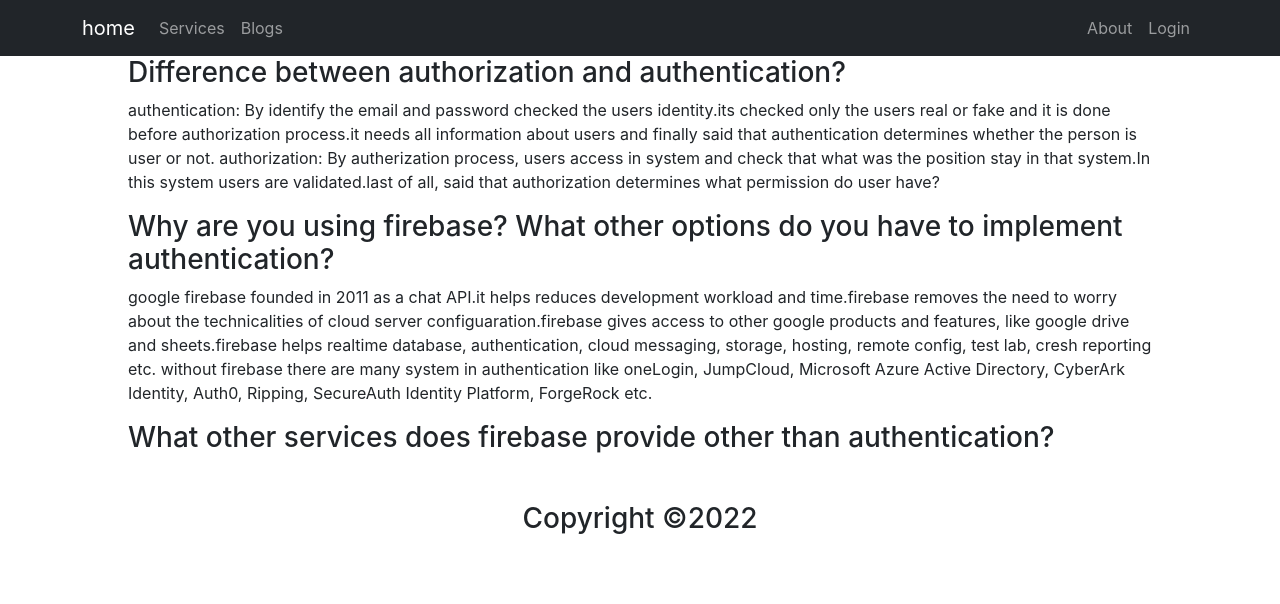
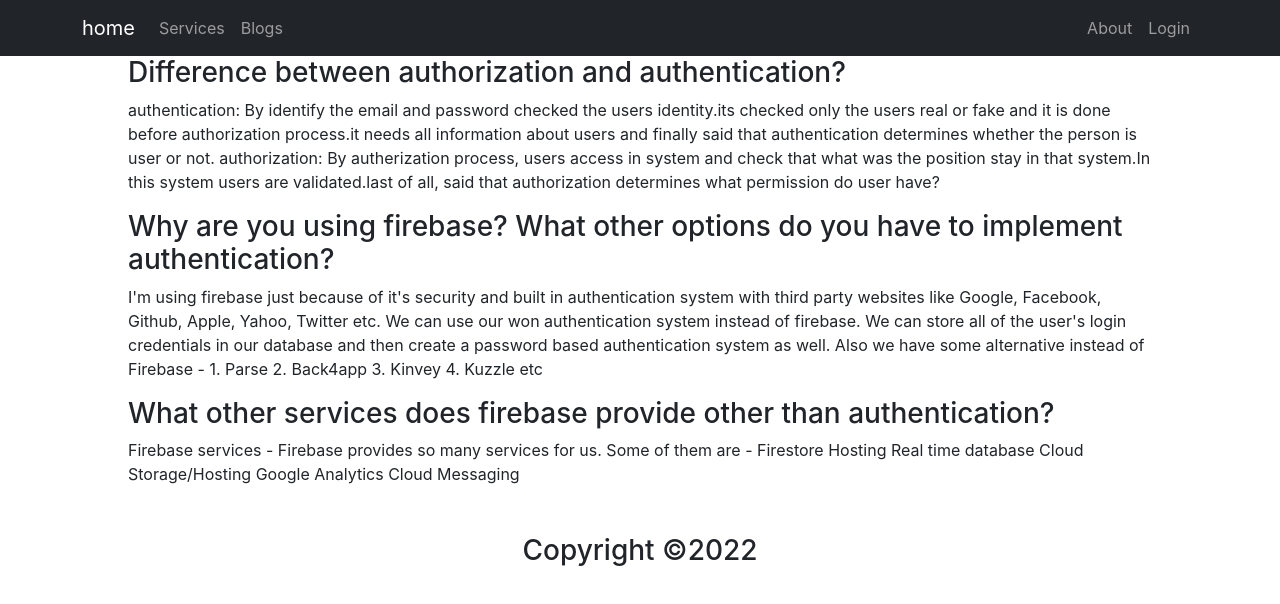
Before and after one commit to sajib-rana/independent-service-provider-10, a React (Create React App) app: page /blogs in a window 1280 px wide. Shown: the top 604 px of the page. Built offline with nearby package versions, Linux system fonts and the light colour scheme; no server answers.

Commit message:
all update

```diff
--- a/src/Pages/Blogs/Blogs.js
+++ b/src/Pages/Blogs/Blogs.js
@@ -2,7 +2,7 @@
 
 const Blogs = () => {
     return (
-      <div style={{width:'80%'}} className='mx-auto'>
+      <div style={{ width: "80%" }} className="mx-auto">
         <h3>Difference between authorization and authentication?</h3>
         <p>
           authentication: By identify the email and password checked the users
@@ -19,19 +19,22 @@
           implement authentication?
         </h3>
         <p>
-          google firebase founded in 2011 as a chat API.it helps reduces
-          development workload and time.firebase removes the need to worry about
-          the technicalities of cloud server configuaration.firebase gives
-          access to other google products and features, like google drive and
-          sheets.firebase helps realtime database, authentication, cloud
-          messaging, storage, hosting, remote config, test lab, cresh reporting
-          etc. without firebase there are many system in authentication like
-          oneLogin, JumpCloud, Microsoft Azure Active Directory, CyberArk
-          Identity, Auth0, Ripping, SecureAuth Identity Platform, ForgeRock etc.
+          I'm using firebase just because of it's security and built in
+          authentication system with third party websites like Google, Facebook,
+          Github, Apple, Yahoo, Twitter etc. We can use our won authentication
+          system instead of firebase. We can store all of the user's login
+          credentials in our database and then create a password based
+          authentication system as well. Also we have some alternative instead
+          of Firebase - 1. Parse 2. Back4app 3. Kinvey 4. Kuzzle etc
         </p>
         <h3>
           What other services does firebase provide other than authentication?
         </h3>
+        <p>
+          Firebase services - Firebase provides so many services for us. Some of
+          them are - Firestore Hosting Real time database Cloud Storage/Hosting
+          Google Analytics Cloud Messaging
+        </p>
       </div>
     );
 };
```
Also changed, not shown: firebase.json (added), 2 other files (tests, documents, lock files or other folders).
